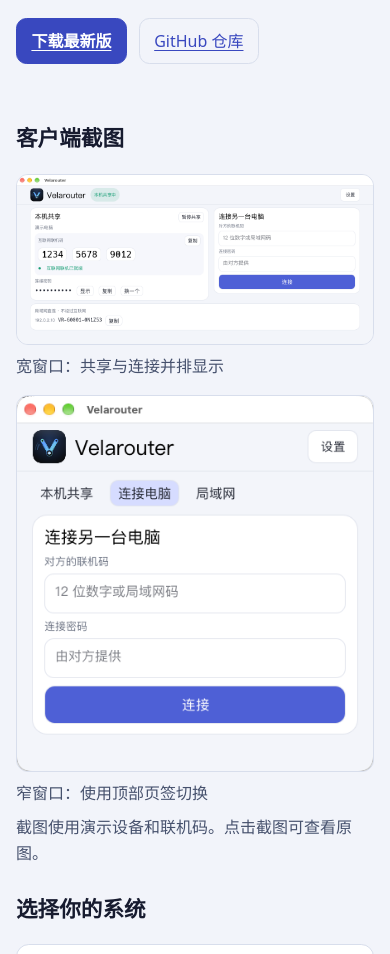
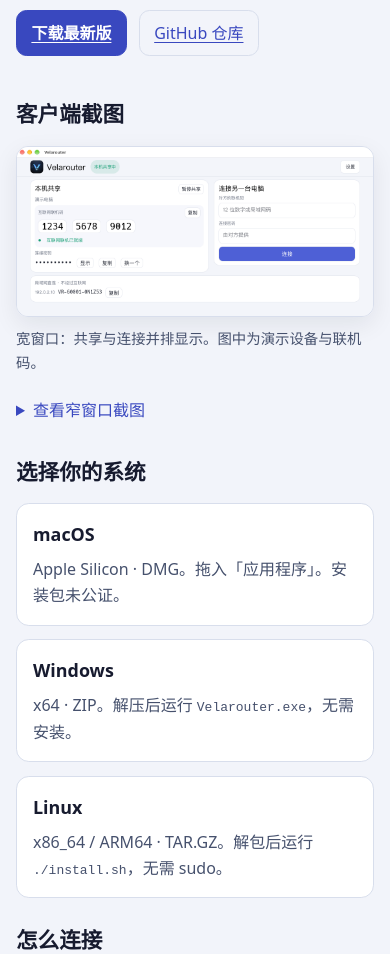
Before and after one commit to logdns/Velarouter, a plain HTML site: page site/index.html in a window 390 px wide. Shown: the part 260-1214 px from the top of the page. Drawn offline with Linux system fonts and the light colour scheme.

Commit message:
Stabilize Pages screenshot layout across deployments

```diff
--- a/site/index.html
+++ b/site/index.html
@@ -6,7 +6,70 @@
   <meta name="description" content="Velarouter 是局域网优先的加密远程桌面，支持 macOS、Windows 和 Linux。">
   <title>Velarouter · 加密远程桌面</title>
   <link rel="icon" href="icon.png">
-  <link rel="stylesheet" href="style.css">
+  <!-- Keep this small stylesheet with the markup so cached CSS cannot break a fresh Pages deployment. -->
+  <style>
+    :root {
+      color-scheme: light dark;
+      --bg: #f2f4fa;
+      --surface: #fff;
+      --text: #171b2f;
+      --muted: #46516d;
+      --border: #d8deec;
+      --accent: #3948bf;
+      font-family: system-ui, sans-serif;
+      color: var(--text);
+      background: var(--bg);
+    }
+
+    @media (prefers-color-scheme: dark) {
+      :root {
+        --bg: #151827;
+        --surface: #1f2334;
+        --text: #f2f4ff;
+        --muted: #bac4e0;
+        --border: #3c445e;
+        --accent: #b8c1ff;
+      }
+    }
+
+    * { box-sizing: border-box; }
+    body { margin: 0; line-height: 1.65; }
+    a { color: var(--accent); text-underline-offset: .2em; }
+    a:focus-visible { outline: 2px solid var(--accent); outline-offset: .3rem; }
+    img { display: block; max-inline-size: 100%; }
+    .page { inline-size: min(100% - 2rem, 64rem); margin-inline: auto; }
+    .hero { padding-block: clamp(1.5rem, 5vw, 3rem) 1rem; }
+    .brand, .links { display: flex; flex-wrap: wrap; align-items: center; gap: .75rem; }
+    .brand { font-size: 1.75rem; font-weight: 750; margin-block: 0 1rem; }
+    h1 { margin: 0; font-size: clamp(1.75rem, 1.25rem + 3vw, 3.75rem); line-height: 1.2; }
+    h2 { margin-block: 0 .85rem; font-size: 1.35rem; }
+    h3 { margin-block: 0 .4rem; font-size: 1.12rem; }
+    p, li { overflow-wrap: anywhere; }
+    .intro { max-inline-size: 38rem; color: var(--muted); }
+    .links { margin-block-start: 1.35rem; }
+    .links a { padding: .55rem .9rem; border: 1px solid var(--border); border-radius: .65rem; }
+    .links .download { background: #3948bf; border-color: #3948bf; color: #fff; font-weight: 650; }
+    .preview { margin: 0; }
+    .preview-image { display: block; }
+    .preview img {
+      inline-size: 100%;
+      block-size: auto;
+      border: 1px solid var(--border);
+      border-radius: .75rem;
+      box-shadow: 0 .5rem 1.5rem rgb(17 24 39 / .08);
+    }
+    .preview figcaption { margin-block-start: .65rem; color: var(--muted); font-size: .9rem; }
+    .compact-preview { margin-block-start: 1rem; }
+    .compact-preview summary { padding-block: .4rem; color: var(--accent); cursor: pointer; }
+    .compact-preview summary:focus-visible { outline: 2px solid var(--accent); outline-offset: .15rem; }
+    .compact-preview .preview { max-inline-size: 26.875rem; margin-block-start: .6rem; }
+    .platforms { display: grid; grid-template-columns: repeat(auto-fit, minmax(min(100%, 15rem), 1fr)); gap: .85rem; list-style: none; margin: 0; padding: 0; }
+    .platforms li { padding: 1rem; background: var(--surface); border: 1px solid var(--border); border-radius: .8rem; }
+    .platforms p { margin: 0; color: var(--muted); }
+    section { margin-block: clamp(1.5rem, 3vw, 2.75rem); }
+    ol { padding-inline-start: 1.5rem; }
+    footer { border-block-start: 1px solid var(--border); padding-block: 1rem 2rem; color: var(--muted); }
+  </style>
 </head>
 <body>
   <main class="page">
@@ -21,23 +84,23 @@
     </header>
     <section aria-labelledby="screenshots">
       <h2 id="screenshots">客户端截图</h2>
-      <div class="screenshots">
-        <figure>
-          <a href="screenshots/desktop-home.png">
-            <img src="screenshots/desktop-home.png" width="1100" height="522" fetchpriority="high"
-                 alt="Velarouter 桌面首页：左侧显示本机共享信息，右侧是连接表单">
+      <figure class="preview">
+        <a class="preview-image" href="screenshots/desktop-home.png" aria-label="查看宽窗口截图原图">
+          <img src="screenshots/desktop-home.png" width="1100" height="522" fetchpriority="high"
+               alt="Velarouter 桌面首页：左侧显示本机共享信息，右侧是连接表单">
+        </a>
+        <figcaption>宽窗口：共享与连接并排显示。图中为演示设备与联机码。</figcaption>
+      </figure>
+      <details class="compact-preview">
+        <summary>查看窄窗口截图</summary>
+        <figure class="preview">
+          <a class="preview-image" href="screenshots/desktop-compact.png" aria-label="查看窄窗口截图原图">
+            <img src="screenshots/desktop-compact.png" width="430" height="452" loading="lazy"
+                 alt="Velarouter 窄窗口：在顶部页签中选中「连接电脑」，下方显示连接表单">
           </a>
-          <figcaption>宽窗口：共享与连接并排显示</figcaption>
+          <figcaption>窄窗口：通过顶部页签切换共享、连接和局域网。</figcaption>
         </figure>
-        <figure>
-          <a href="screenshots/desktop-compact.png">
-            <img src="screenshots/desktop-compact.png" width="430" height="452" loading="lazy"
-                 alt="Velarouter 窄窗口：顶部有本机共享、连接电脑和局域网页签，当前显示连接表单">
-          </a>
-          <figcaption>窄窗口：使用顶部页签切换</figcaption>
-        </figure>
-      </div>
-      <p class="screenshot-note">截图使用演示设备和联机码。点击截图可查看原图。</p>
+      </details>
     </section>
     <section aria-labelledby="install">
       <h2 id="install">选择你的系统</h2>
--- a/site/style.css
+++ /dev/null
@@ -1,56 +0,0 @@
-:root {
-  color-scheme: light dark;
-  --bg: #f2f4fa;
-  --surface: #fff;
-  --text: #171b2f;
-  --muted: #46516d;
-  --border: #d8deec;
-  --accent: #3948bf;
-  font-family: system-ui, sans-serif;
-  color: var(--text);
-  background: var(--bg);
-}
-
-@media (prefers-color-scheme: dark) {
-  :root {
-    --bg: #151827;
-    --surface: #1f2334;
-    --text: #f2f4ff;
-    --muted: #bac4e0;
-    --border: #3c445e;
-    --accent: #b8c1ff;
-  }
-}
-
-* { box-sizing: border-box; }
-body { margin: 0; line-height: 1.65; }
-a { color: var(--accent); text-underline-offset: .2em; }
-a:focus-visible { outline: 2px solid var(--accent); outline-offset: .3rem; }
-img { display: block; }
-.page { inline-size: min(100% - 2rem, 64rem); margin-inline: auto; }
-.hero { padding-block: clamp(2rem, 7vw, 5rem) 2rem; }
-.brand, .links { display: flex; flex-wrap: wrap; align-items: center; gap: .75rem; }
-.brand { font-size: 1.75rem; font-weight: 750; margin-block: 0 1rem; }
-h1 { margin: 0; font-size: clamp(1.75rem, 1.25rem + 3vw, 3.75rem); line-height: 1.2; }
-h2 { font-size: 1.35rem; }
-h3 { margin-block: 0 .4rem; font-size: 1.12rem; }
-p, li { overflow-wrap: anywhere; }
-.intro { max-inline-size: 38rem; color: var(--muted); }
-.links { margin-block-start: 1.35rem; }
-.links a { padding: .55rem .9rem; border: 1px solid var(--border); border-radius: .65rem; }
-.links .download { background: #3948bf; border-color: #3948bf; color: #fff; font-weight: 650; }
-.screenshots { display: grid; gap: 1rem; align-items: start; }
-.screenshots figure { margin: 0; min-inline-size: 0; }
-.screenshots figure + figure { max-inline-size: 27rem; }
-.screenshots a { display: block; }
-.screenshots img { inline-size: 100%; block-size: auto; border: 1px solid var(--border); border-radius: .75rem; }
-.screenshots figcaption, .screenshot-note { color: var(--muted); margin-block-start: .5rem; }
-@media (min-width: 50rem) {
-  .screenshots { grid-template-columns: minmax(0, 11fr) minmax(0, 4fr); }
-}
-.platforms { display: grid; grid-template-columns: repeat(auto-fit, minmax(min(100%, 15rem), 1fr)); gap: .85rem; list-style: none; padding: 0; }
-.platforms li { padding: 1rem; background: var(--surface); border: 1px solid var(--border); border-radius: .8rem; }
-.platforms p { margin: 0; color: var(--muted); }
-section { margin-block: 1.5rem; }
-ol { padding-inline-start: 1.5rem; }
-footer { border-block-start: 1px solid var(--border); padding-block: 1rem 2rem; color: var(--muted); }
```
